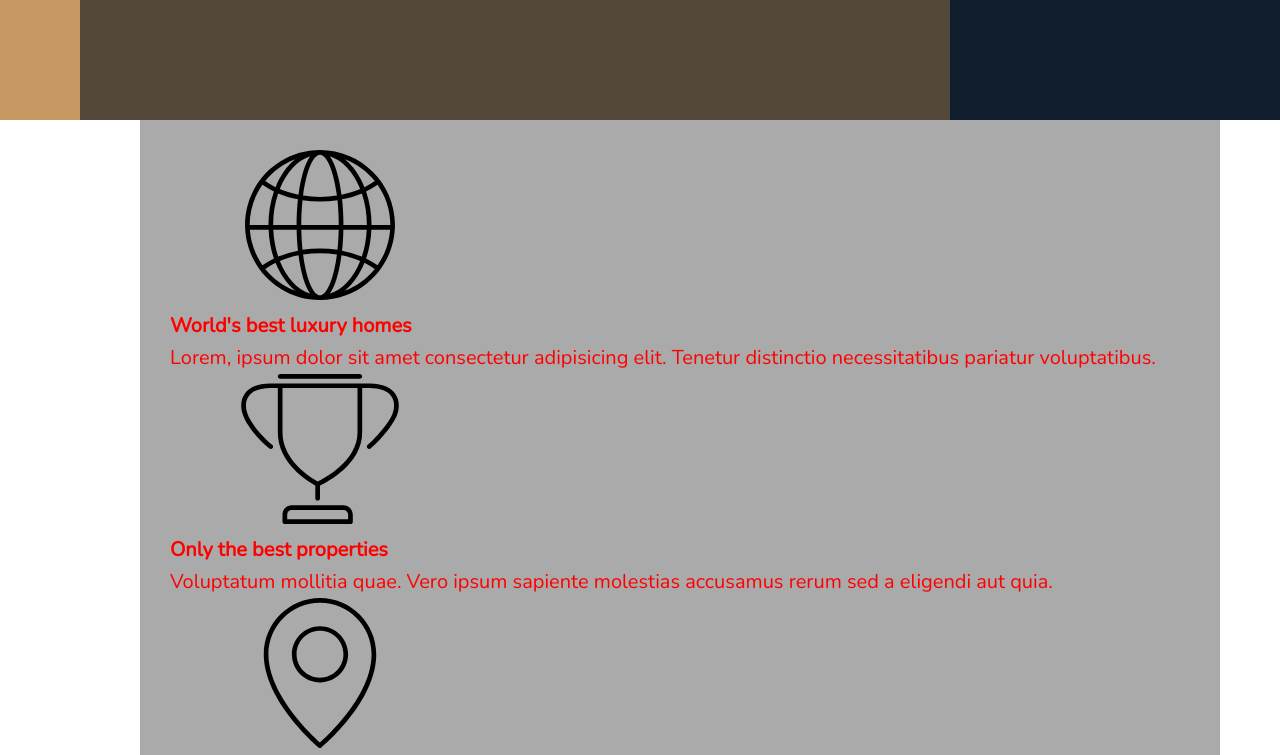
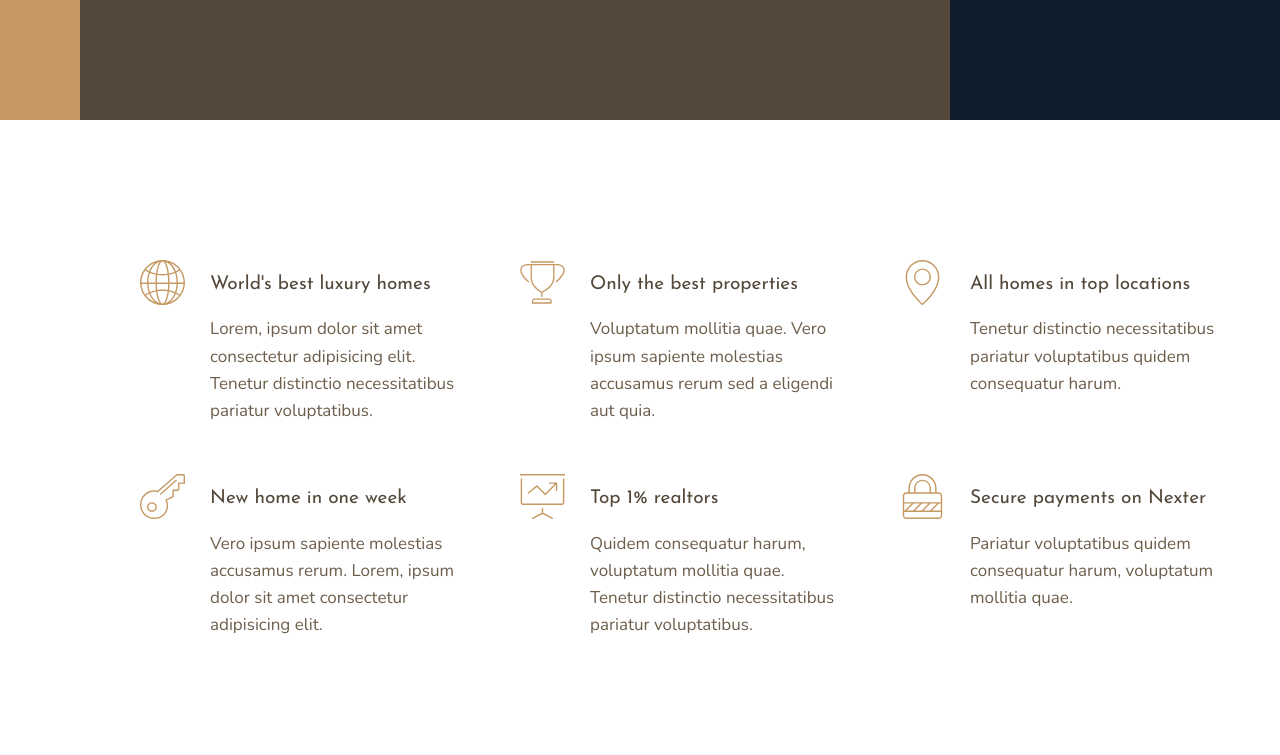
Before and after one commit to kostagrin/Nexter, a website: page index.html in a window 1280 px wide. Shown: the part 520-1275 px from the top of the page. Drawn offline with nearby package versions, Linux system fonts and the light colour scheme.

Commit message:
Style section "features".

```diff
--- a/sass/_base.scss
+++ b/sass/_base.scss
@@ -58,8 +58,6 @@ body {
     grid-template-columns: [sidebar-start] 8rem [sidebar-end full-start] minmax( 6rem, 1fr) [center-start] repeat(8, [col-start] minmax(min-content, 14rem) [col-end]) [center-end] minmax( 6rem, 1fr) [full-end];
 
     & > * {
-        padding: 3rem;
         font-size: 2rem;
-        color: red;
     }
 }
--- a/sass/_features.scss
+++ b/sass/_features.scss
@@ -1,5 +1,29 @@
 .features {
-    background-color: $color-grey-light-2;
     grid-column: center-start / center-end;
     // grid-row: 2 / 3;
+    align-items: start; //align content up to top of the grid-cell
+    margin: 15rem 0;
+    display: grid;
+    grid-template-columns: repeat(auto-fit, minmax(25rem, 1fr));
+    grid-gap: 6rem;
 }
+
+.feature {
+    display: grid;
+    grid-template-columns: min-content 1fr;
+    grid-row-gap: 1.5rem;
+    grid-column-gap: 2.5rem;
+
+    &__text {
+        font-size: 1.7rem;
+        // grid-column: 2 / 3;
+    }
+
+    &__icon {
+        width: 4.5rem;
+        height: 4.5rem;
+        fill: $color-primary;
+        grid-row: 1 / span 2;
+        transform: translateY(-1rem);
+    }
+}
```
Also changed, not shown: css/style.css.
